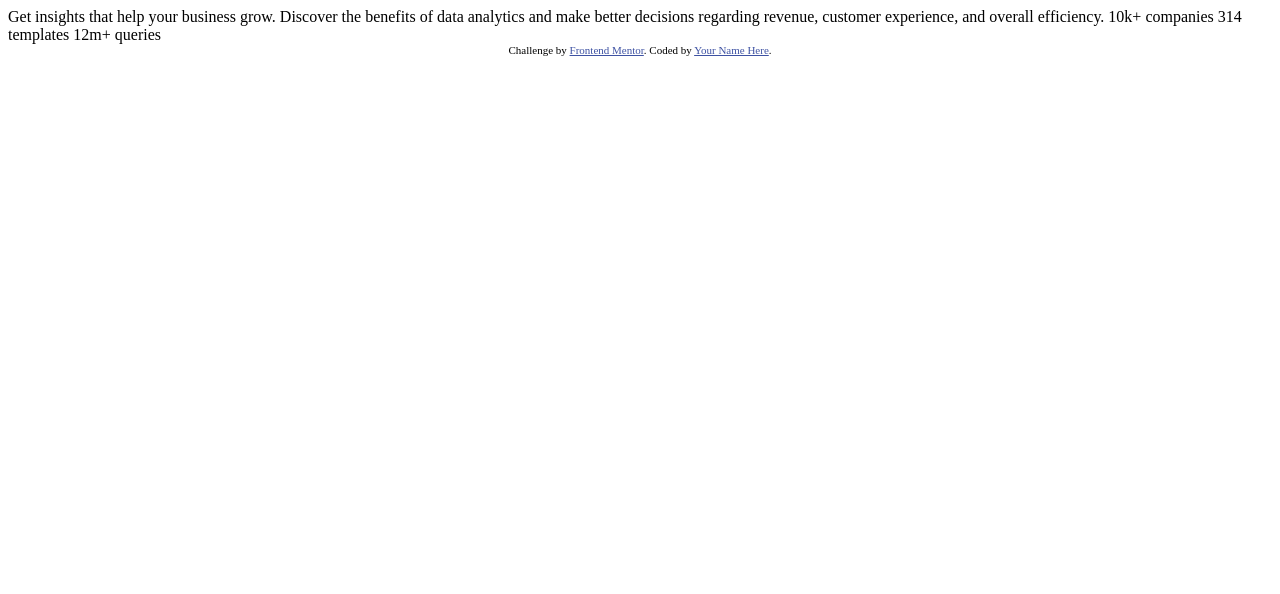
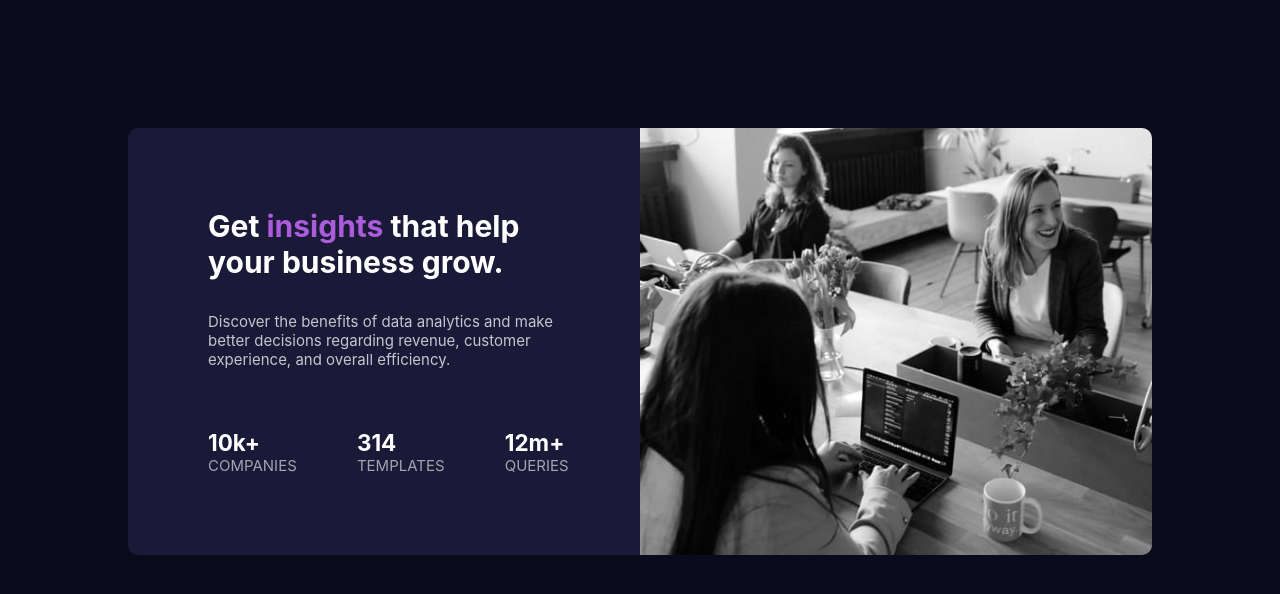
Before and after one commit to Hritvik-Mohan/stats-preview-card-component, a plain HTML site: page index.html in a window 1280 px wide. Drawn offline with Linux system fonts and the light colour scheme.

Commit message:
Add CSS/HTML

```diff
--- /dev/null
+++ b/CSS/style.css
@@ -0,0 +1,127 @@
+* {
+    margin: 0;
+    padding: 0;
+    box-sizing: border-box;
+    font-family: 'Inter', sans-serif;
+}
+
+:root {
+    /*? Primary */
+    --main-background: hsl(233, 47%, 7%);
+    --card-background: hsl(244, 38%, 16%);
+    --accent: hsl(277, 64%, 61%);
+
+    /*? Neutral */
+    --main-heading-stats: hsl(0, 0%, 100%);
+    --main-paragraph: hsla(0, 0%, 100%, 0.75);
+    --stat-headings: hsla(0, 0%, 100%, 0.6);
+}
+
+body {
+    font-size: 15px;
+    background-color: var(--main-background);
+    /* padding: 11rem 10rem; */
+    position: relative;
+    display: flex;
+    /* justify-content: space-between; */
+    /* padding-top: 2rem; */
+    /* padding-bottom: 4rem; */
+}
+
+.card {
+    position: absolute;
+    border-radius: 10px;
+    display: flex;
+    /* width: 100%; */
+    background-color: var(--card-background);
+    /* position: absolute; */
+    margin: 10%;
+    justify-content: space-between;
+}
+
+.card > .card-info {
+    width: 50%;
+    padding: 5rem;
+}
+
+.card h1 {
+    color: var(--main-heading-stats);
+}
+
+.card h1 > span {
+    color: var(--accent);
+}
+
+.card-info > p {
+    color: var(--main-paragraph);
+    margin-top: 2rem;
+    position: relative;
+}
+
+.card .stats {
+    display: flex;
+    gap: 25%;
+    position: absolute;
+    bottom: 0;
+    margin-bottom: 5rem;
+}
+
+.card .stats span > h2 {
+    color: var(--main-heading-stats);
+}
+
+.card .stats span > p {
+    color:  var(--stat-headings);
+    text-transform: uppercase;
+}
+
+
+
+
+
+
+
+.img-container {
+    width: 50%;
+    border-radius: 0 10px 10px 0;
+    position: relative;
+}
+
+.img-container > img {
+    width: 100%;
+    height: 100%;
+    border-radius: 0 10px 10px 0;
+}
+
+/* .tint {
+    display: absolute;
+    background: blueviolet;
+    z-index: -1;
+    width: 100%;
+    height: 100%;
+    border-radius: 0 10px 10px 0;
+    top: 0;
+    bottom: 0;
+    left: 0;
+    right: 0;
+} */
+
+
+
+
+/* .attribution-container {
+    position: absolute;
+    left: 50%;
+    bottom: 100px;
+}
+
+.attribution {
+    position: relative;
+    left: -50%;
+    color: var(--main-paragraph);
+    font-size: 11px;
+}
+
+.attribution a {
+    color: hsl(228, 45%, 44%);
+} */
--- a/index.html
+++ b/index.html
@@ -4,30 +4,45 @@
   <meta charset="UTF-8">
   <meta name="viewport" content="width=device-width, initial-scale=1.0"> <!-- displays site properly based on user's device -->
 
-  <link rel="icon" type="image/png" sizes="32x32" href="./images/favicon-32x32.png">
+  <link rel="icon" type="image/png" sizes="32x32" href="images/favicon-32x32.png">
+
+  <link rel="stylesheet" href="CSS/style.css">
 
   <title>Frontend Mentor | Stats preview card component</title>
 
-  <!-- Feel free to remove these styles or customise in your own stylesheet 👍 -->
-  <style>
-    .attribution { font-size: 11px; text-align: center; }
-    .attribution a { color: hsl(228, 45%, 44%); }
-  </style>
 </head>
 <body>
 
-  Get insights that help your business grow.
+  <!-- <div class="container"> -->
+    <div class="card">
+      <div class="card-info">
+        <h1>Get <span>insights</span> that help your business grow.</h1>
 
+        <p>
           Discover the benefits of data analytics and make better decisions regarding revenue, customer
           experience, and overall efficiency.
+        </p>
+        <div class="stats">
+          <span><h2>10k+</h2> <p>companies</p></span>
+          <span><h2>314</h2> <p>templates</p></span>
+          <span><h2>12m+</h2> <p>queries</p></span>
+        </div>
+      </div>
+      <div class="img-container">
+        <img src="images/image-header-desktop.jpg" alt="">
+        <!-- <div class="tint"></div> -->
+      </div>
+    </div>
+  <!-- </div> -->
 
-  10k+ companies
-  314 templates
-  12m+ queries
 
+
+  <!-- <div class="attribution-container">
     <div class="attribution">
       Challenge by <a href="https://www.frontendmentor.io?ref=challenge" target="_blank">Frontend Mentor</a>.
       Coded by <a href="#">Your Name Here</a>.
     </div>
+  </div> -->
+
 </body>
 </html>
```
Lines whose indentation alone changed are shown as unchanged.
